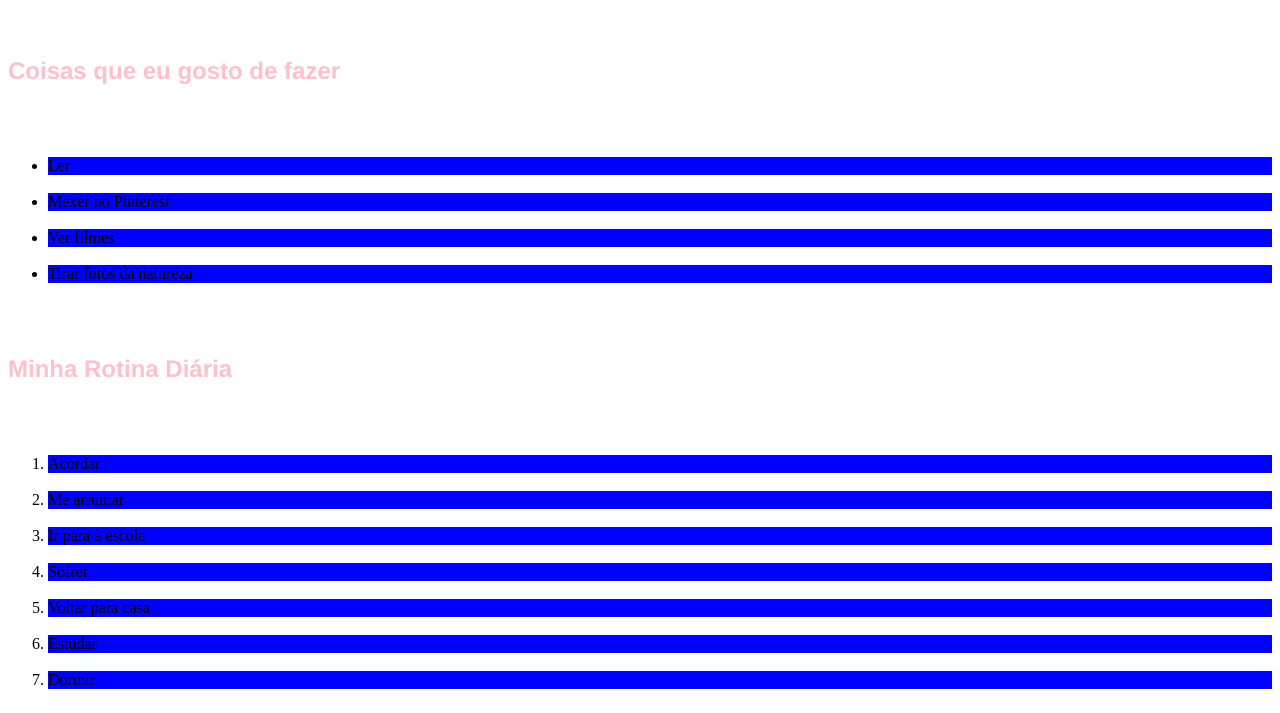
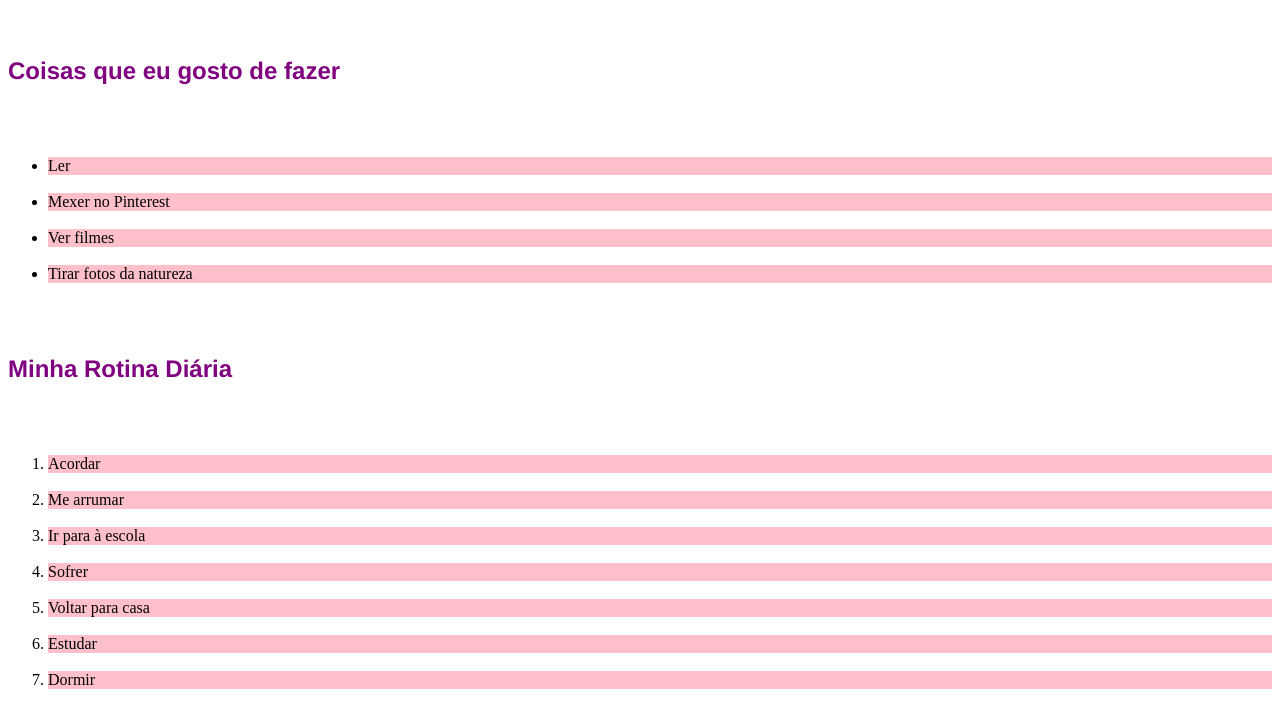
Before and after one commit to MarieAlcantara/Escolher.HTML, a plain HTML site: page index.html in a window 1280 px wide. Shown: the part 87-800 px from the top of the page. Drawn offline with Linux system fonts and the light colour scheme.

Commit message:
Update index.html

```diff
--- a/index.html
+++ b/index.html
@@ -8,11 +8,11 @@
                   text-align: center;
                }
                h2{
-                  color: pink;
+                  color: purple;
                   font-family: Helvetica;
                }
                li{
-                   background-color:blue;
+                   background-color:pink;
                }
 
            </style>
```
